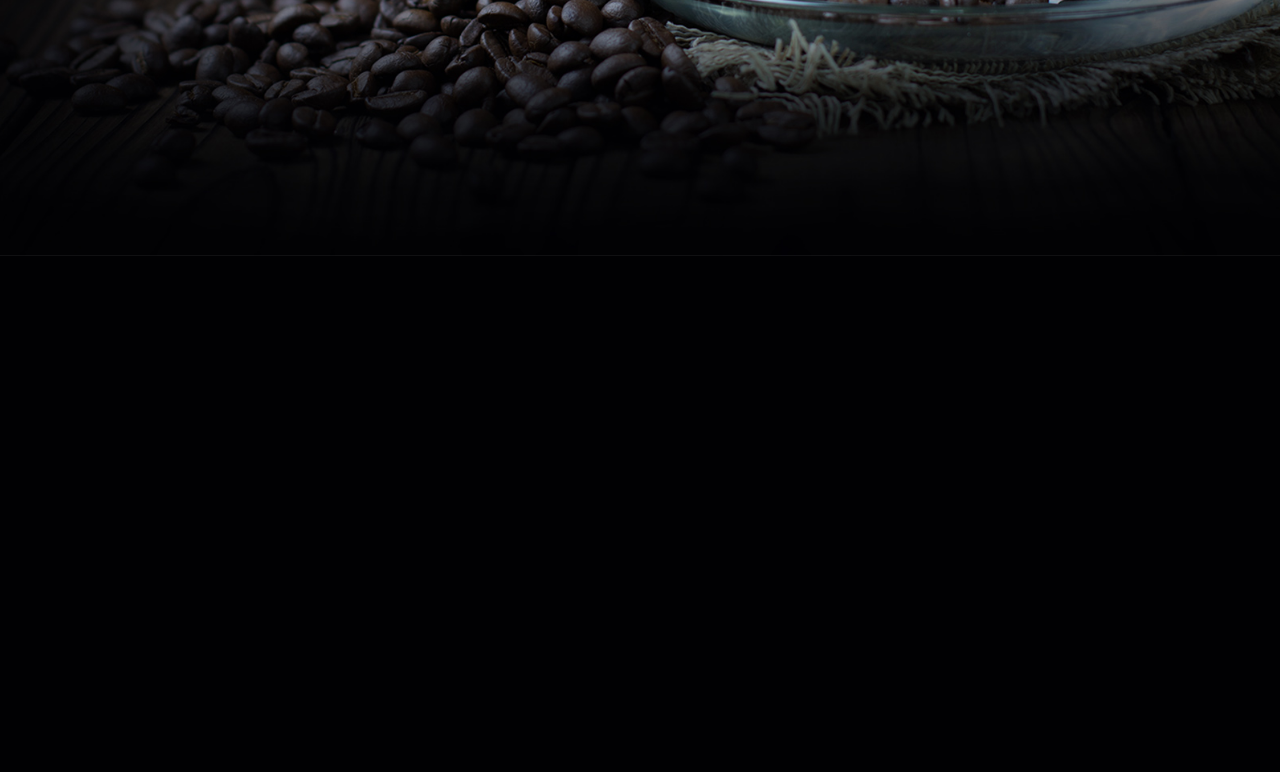
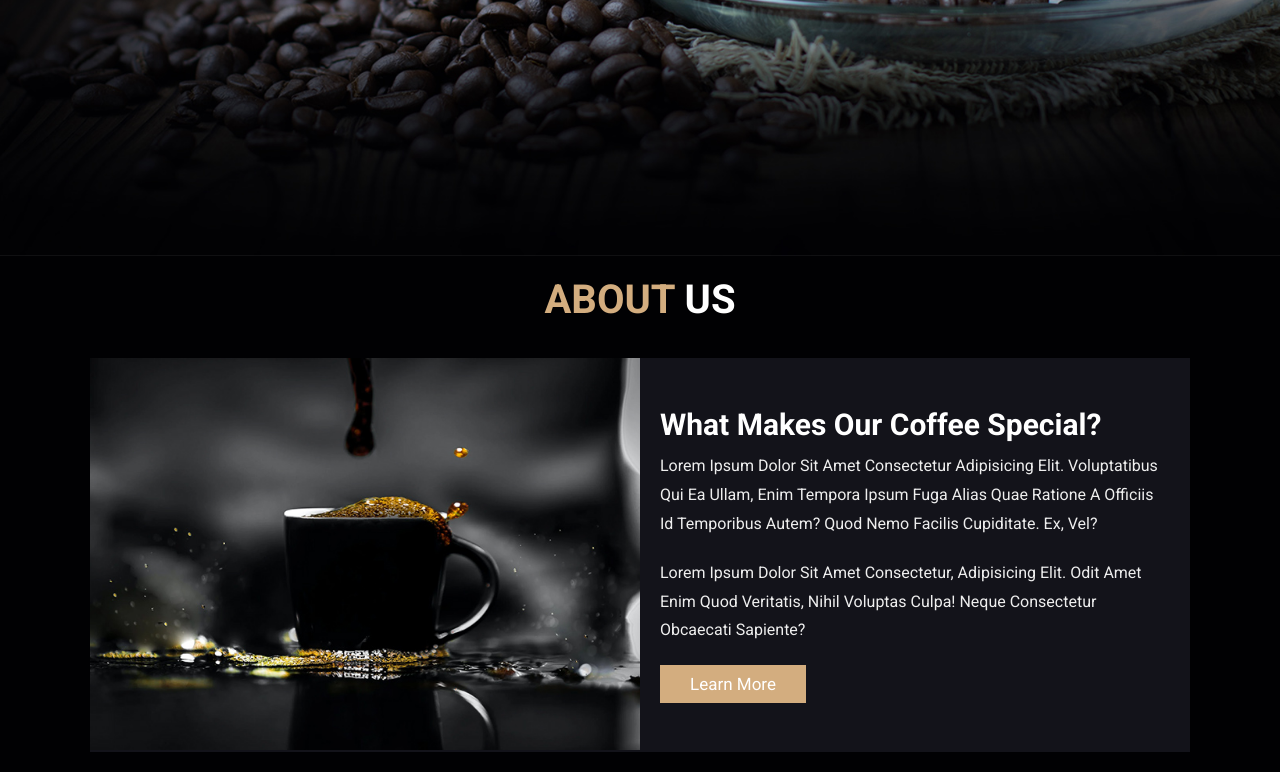
Before and after one commit to Amitgoswami23/coffee-selling-website, a plain HTML site: page index.html in a window 1280 px wide. Shown: the part 544-1316 px from the top of the page. Before the commit the page ends 800 px from the top, so only its background shows below. Drawn offline with Linux system fonts and the light colour scheme.

Commit message:
second commit

```diff
--- a/css/style.css
+++ b/css/style.css
@@ -46,6 +46,17 @@ section{
     padding: 2rem 7%;
 }
 
+.heading{
+    text-align: center;
+    color: #fff;
+    text-transform: uppercase;
+    padding-bottom: 3.5rem;
+    font-size: 4rem;
+}
+.heading span{
+    color: var(--main-color);
+    text-transform: uppercase;
+}
 .btn{
     margin-top: 1rem;
     display: inline-block;
@@ -232,6 +243,42 @@ section{
 
 /*.............home section end.................*/
 
+/*.............About section start.................*/
+
+.about .row{
+    display: flex;
+    align-items: center;
+    background: var(--black);
+    flex-wrap: wrap;
+}
+
+.about .row .image{
+    flex: 1 1 45rem;
+}
+.about .row .image img{
+    width: 100%;
+}
+
+.about .row .content{
+    flex: 1 1 45rem;
+    padding: 2rem;
+}
+
+.about .row h3{
+    font-size: 3rem;
+    color: #fff;
+}
+
+.about .row p{
+    font-size: 1.6rem;
+    color: #eee;
+    padding: 1rem 0;
+    line-height: 1.8;
+}
+
+
+/*.............About section end.................*/
+
 
 
 /* ...............media query................... */
--- a/index.html
+++ b/index.html
@@ -8,13 +8,13 @@
     <!--font Awesome link-->
     <script src="https://kit.fontawesome.com/332a215f17.js" crossorigin="anonymous"></script>
     <!--custom css-->
-    <link rel="stylesheet" type="text/css" href="/css/style.css">
+    <link rel="stylesheet" href="./css/style.css" type="text/css">
 </head>
 <body>
     <!--header section start here-->
     <header class="header">
         <a href="" class="logo">
-            <img src="/images/logo.png" alt="Logo">
+            <img src="./images/logo.png" alt="Logo">
         </a>
 
         <nav class="navbar">
@@ -93,7 +93,30 @@
 
     <!--home section ends-->
 
+    <!--about section start here-->
+    <section class="about" id="about">
+        <h1 class="heading"><span>About </span> us</h1>
+        <div class="row">
+            <div class="image">
+                <img src="images/about-img.jpeg" alt="about-image">
+            </div>
+            <div class="content">
+                <h3>what makes our coffee special?</h3>
+                <p>Lorem ipsum dolor sit amet consectetur adipisicing elit. Voluptatibus qui ea ullam, enim tempora ipsum fuga alias quae ratione a officiis id temporibus autem? Quod nemo facilis cupiditate. Ex, vel?</p>
+                <p>Lorem ipsum dolor sit amet consectetur, adipisicing elit. Odit amet enim quod veritatis, nihil voluptas culpa! Neque consectetur obcaecati sapiente?</p>
+                <a href="#" class="btn">learn more</a>
+            </div>
+        </div>
+    </section>
+
+    <!--about section end here-->
+
+    <!--menu section start here-->
+
+
+    <!--menu section end here-->
+
     <!--custom js-->
-    <script src="/js/script.js"></script>
+    <script src="./js/script.js"></script>
 </body>
 </html>
```
